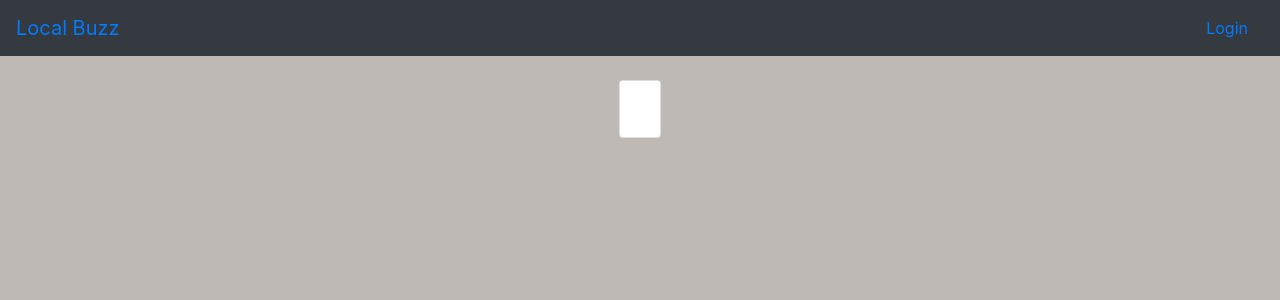
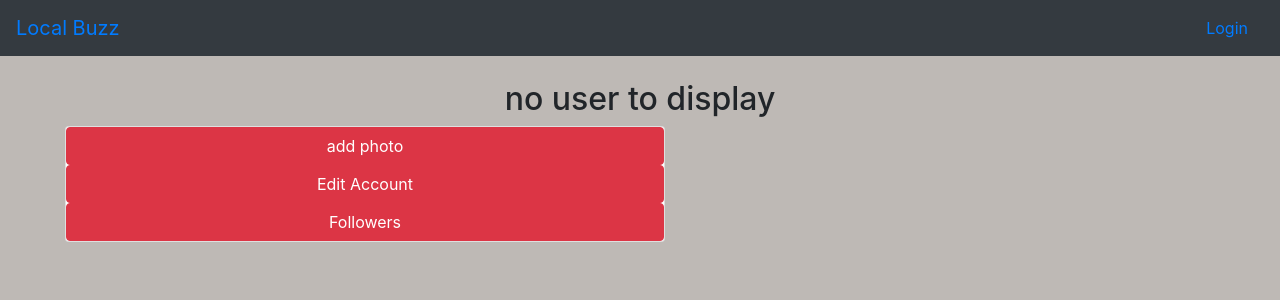
Before and after one commit to ZacCrumpton/backedn_capstone, a React (Create React App) app in the folder localbuzz_backendcapstoneui/backendcapstone/: page /userhome in a window 1280 px wide. Shown: the top 300 px of the page. Built offline with nearby package versions, Linux system fonts and the light colour scheme; no server answers.

Commit message:
wip on user, basic set up. Want to do the edit account real quick for users and artists.

```diff
--- a/localbuzz_backendcapstoneui/backendcapstone/src/Pages/UserHome/UserHome.js
+++ b/localbuzz_backendcapstoneui/backendcapstone/src/Pages/UserHome/UserHome.js
@@ -1,16 +1,29 @@
 import React from 'react';
+import { Link } from 'react-router-dom';
 import './UserHome.scss';
 
 class UserHome extends React.Component {
   render() {
     const { user, authed } = this.props;
+    const editPhotoLink = `photo/${user.userid}`;
     return (
             <div>
-              <div className="card userCard">
-                <div className="card-body">
-                  <p>{ user.userName }</p>
-                </div>
-              </div>
+              <div className="userCard">
+          {
+            authed ? <div className="card">
+              <h5 className="card-header">{user.userName}</h5>
+            <img className="userImg card-img-top" src={user.userPhoto} alt="user" />
+            <div className="card-body">
+              <p>{user.city} || {user.state}</p>
+            </div>
+          </div> : <h2> no user to display</h2>
+          }
+        </div>
+        <div className="card btnCard">
+        <Link className="btn btn-danger" to={editPhotoLink}>add photo</Link>
+        <button className="btn btn-danger" onClick={this.edituserEvent}>Edit Account</button>
+        <button className="btn btn-danger" onClick={this.edituserEvent}>Followers</button>
+        </div>
             </div>
     );
   }
```
